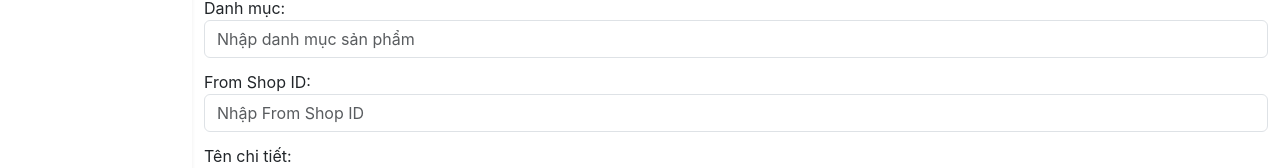
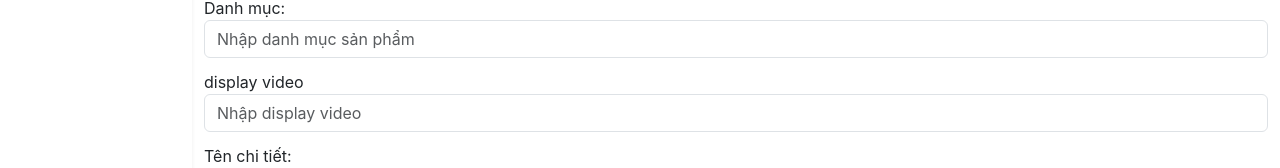
Before and after one commit to dradvm/Mevn-project, a Vue app in the folder client/: page /myshop/addproduct in a window 1280 px wide. Shown: the part 535-703 px from the top of the page. Built offline with nearby package versions, Linux system fonts and the light colour scheme; what vue-sweetalert2 would draw is missing.

Commit message:
create function to add products

```diff
--- a/client/package.json
+++ b/client/package.json
@@ -24,6 +24,7 @@
     "pinia": "^2.1.7",
     "vue": "^3.4.29",
     "vue-router": "^4.3.3",
+    "vue-sweetalert2": "^5.0.11",
     "vue3-toastify": "^0.2.2",
     "vuetify": "^3.6.11"
   },
--- a/client/src/views/MyShop.vue
+++ b/client/src/views/MyShop.vue
@@ -47,7 +47,7 @@
                         <h4 class="home-product-item-name">{{ item.name_product}}</h4>
                         <div class="home-product-item-price">{{ item.price }}</div>
                         <div class="change">
-                           <router-link to="/myshop/changeproduct">
+                           <router-link :to="`/myshop/changeproduct`">
                               <button>
                                 <font-awesome-icon :icon="['fas', 'pen']" />
                             </button>
@@ -260,7 +260,7 @@ export default {
           ProductService.deleteItem(id)
             .then(() => {
               Swal.fire("Deleted!", "", "success");
-              this.items = this.items.filter(item => item._id !== id); // Cập nhật danh sách các mục
+              this.items = this.items.filter(item => item._id !== id);
             })
             .catch((err) => {
               Swal.fire("Error!", "Unable to delete item.", "error");
--- a/client/src/views/addproduct.vue
+++ b/client/src/views/addproduct.vue
@@ -34,8 +34,8 @@
 
       <!-- From Shop ID -->
       <div class="mb-3">
-        <label for="fromShopId">From Shop ID:</label>
-        <input type="text" class="form-control" id="fromShopId" placeholder="Nhập From Shop ID" v-model="product.fromShopId" required>
+        <label for="displayvideo">display video</label>
+        <input type="text" class="form-control" id="displayvideo" placeholder="Nhập display video" v-model="product.display.video" required>
       </div>
 
       <!-- Chi tiết sản phẩm -->
@@ -76,7 +76,6 @@ export default {
   data() {
     return {
       product: {
-        fromShopId: '',
         name_product: '',
         description: '',
         price: null,
```
Also changed, not shown: package.json (deleted, +0 -8 lines), client/src/views/changeproduct.vue (indentation only), 2 other files (tests, documents, lock files or other folders).
